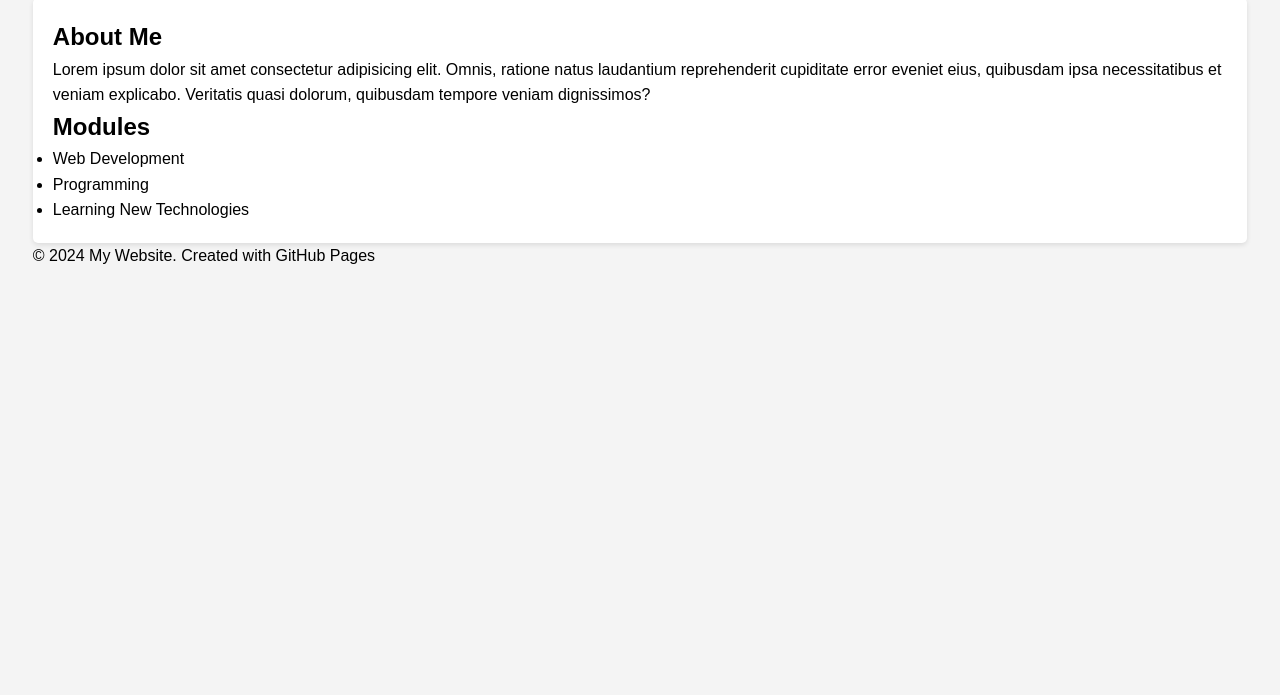
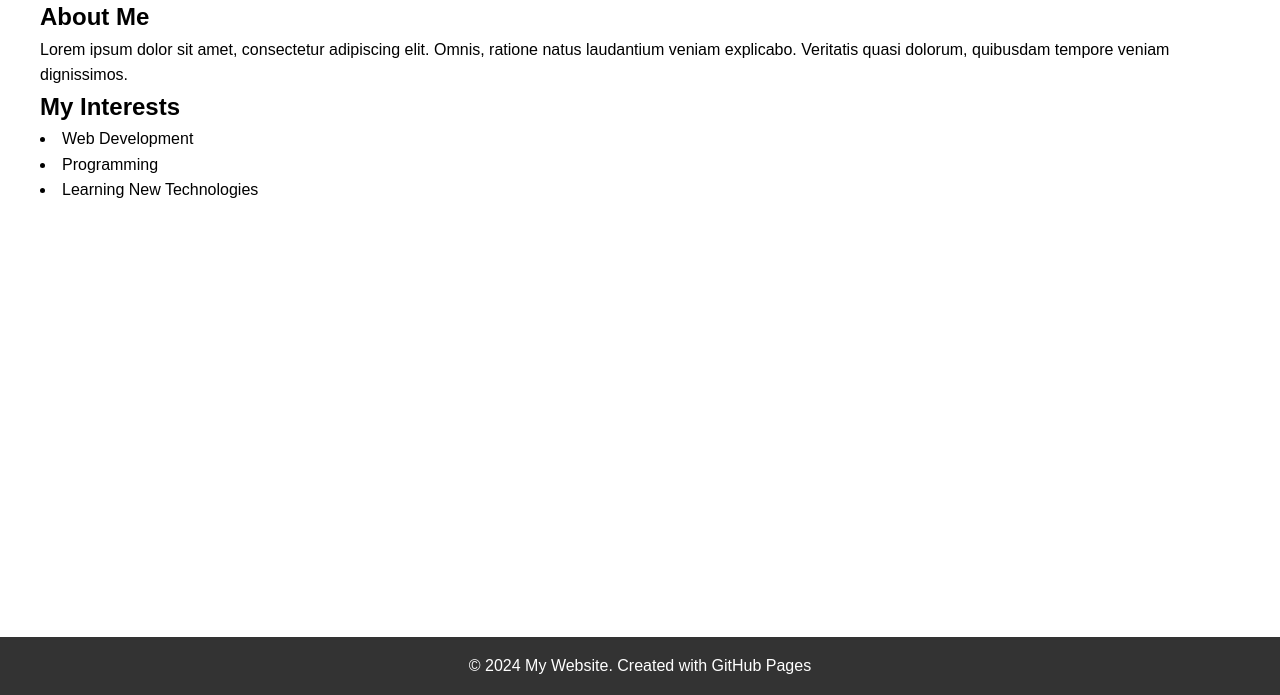
Before and after one commit to colinrosano/colinrosano.github.io, a plain HTML site: page index.html in a window 1280 px wide. Shown: the part 105-800 px from the top of the page. Drawn offline with Linux system fonts and the light colour scheme.

Commit message:
redid everything

```diff
--- a/index.html
+++ b/index.html
@@ -5,25 +5,28 @@
     <meta name="viewport" content="width=device-width, initial-scale=1.0" />
     <title>My GitHub Pages Website</title>
     <link rel="stylesheet" href="styles.css" />
+    <script src="https://cmp.osano.com/AzZcpvRm9bbsqngN/377df70f-4dd5-455d-b60e-3ff99a659c85/osano.js"></script>
   </head>
   <body>
     <header>
       <h1>Welcome to My Website</h1>
     </header>
     <main>
+      <div class="content">
         <h2>About Me</h2>
         <p>
-        Lorem ipsum dolor sit amet consectetur adipisicing elit. Omnis, ratione
-        natus laudantium reprehenderit cupiditate error eveniet eius, quibusdam
-        ipsa necessitatibus et veniam explicabo. Veritatis quasi dolorum,
-        quibusdam tempore veniam dignissimos?
+          Lorem ipsum dolor sit amet, consectetur adipiscing elit. Omnis,
+          ratione natus laudantium veniam explicabo. Veritatis quasi dolorum,
+          quibusdam tempore veniam dignissimos.
         </p>
-      <h2>Modules</h2>
-      <ul>
+
+        <h2>My Interests</h2>
+        <ul style="list-style-position: inside">
           <li>Web Development</li>
           <li>Programming</li>
           <li>Learning New Technologies</li>
         </ul>
+      </div>
     </main>
     <footer>
       <p>© 2024 My Website. Created with GitHub Pages</p>
--- a/styles.css
+++ b/styles.css
@@ -3,25 +3,40 @@
   padding: 0;
   box-sizing: border-box;
 }
+html,
+body {
+  height: 100%;
+  display: flex;
+  flex-direction: column;
+}
 body {
   font-family: Arial, sans-serif;
   line-height: 1.6;
-  width: 98%;
-  margin: 0 auto;
-  padding: 20px;
-  background-color: #f4f4f4;
 }
 header {
   background-color: #333;
   color: #fff;
   text-align: center;
+  padding: 1rem;
   width: 100%;
-  padding: 1rem;
 }
 main {
-  background-color: white;
+  flex-grow: 1;
+  display: flex;
+  justify-content: center;
+
+  width: 100%;
   padding: 20px;
-  border-radius: 5px;
+}
+.content {
+  max-width: 1200px;
   width: 100%;
-  box-shadow: 0 2px 5px rgba(0, 0, 0, 0.1);
 }
+footer {
+  background-color: #333;
+  color: #fff;
+  text-align: center;
+  padding: 1rem;
+  width: 100%;
+  margin-top: auto;
+}
```
Lines whose indentation alone changed are shown as unchanged.
